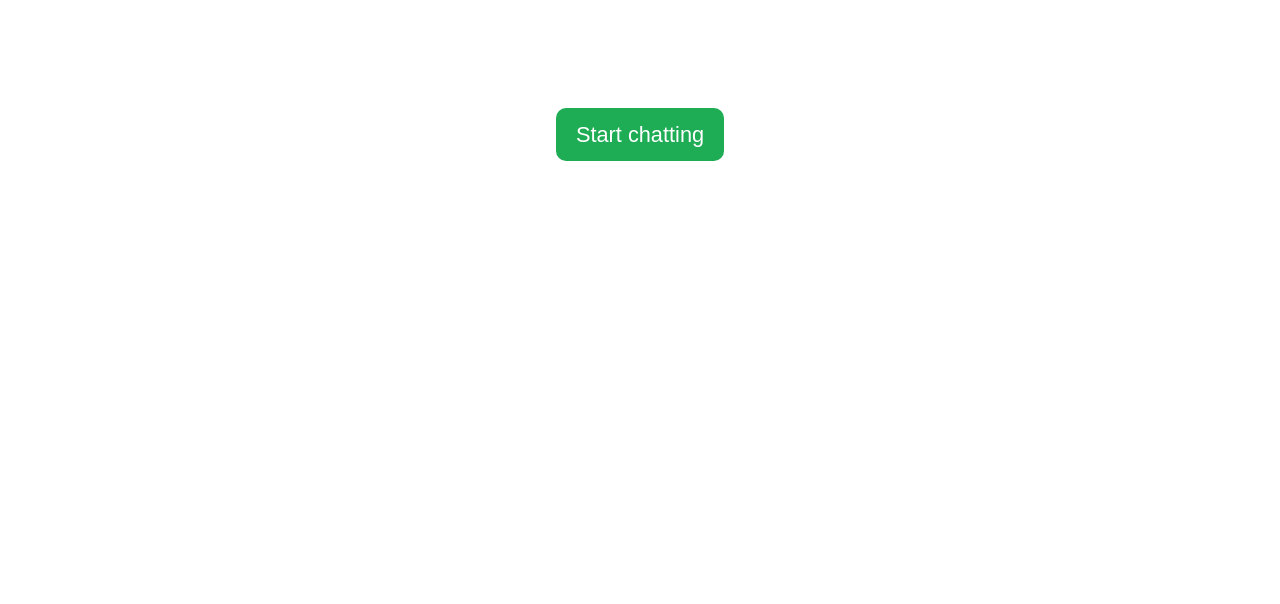
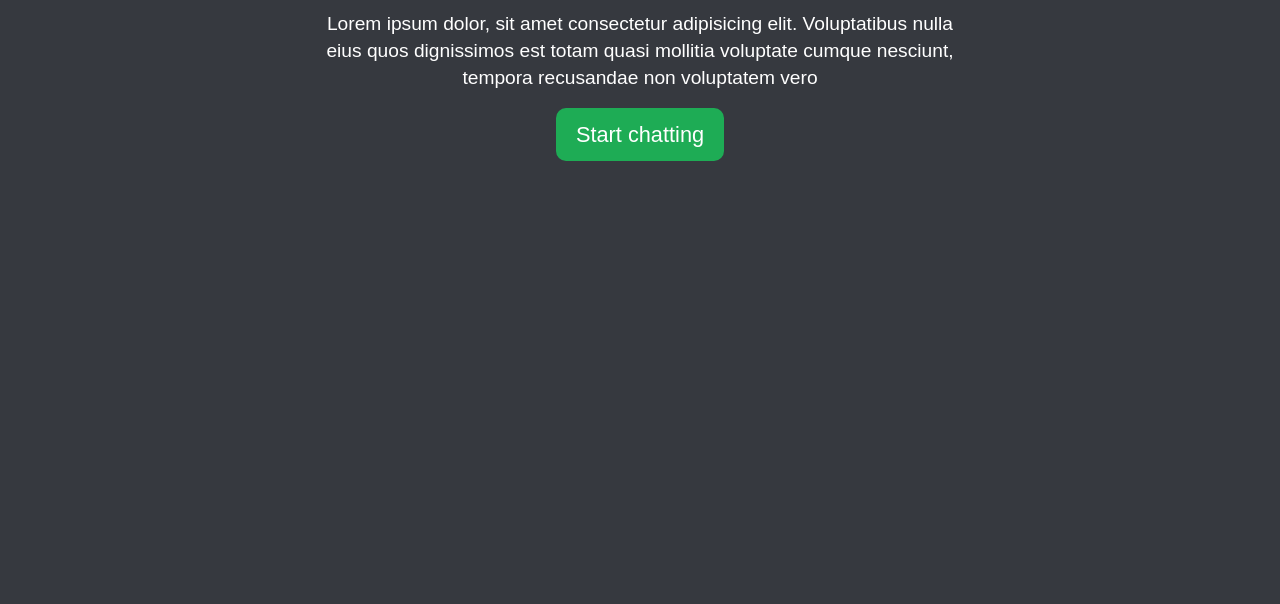
Before and after one commit to arnav-kr/Firechat, a plain HTML site: page index.htm in a window 1280 px wide. Shown: the part 196-800 px from the top of the page. Drawn offline with Linux system fonts and the light colour scheme.

Commit message:
Update home.css

```diff
--- a/res/stylesheets/home.css
+++ b/res/stylesheets/home.css
@@ -9,10 +9,34 @@
     font-family: Arial, 'Franklin Gothic Medium', sans-serif;
 }
 
+
+/*Custom Scrollbar */
+::-webkit-scrollbar {
+    width: 16px;
+    height: 16px;
+}
+::-webkit-scrollbar-thumb {
+    background-color:#202225;
+    min-height: 40px;
+    border: 4px solid transparent;
+    background-clip: padding-box;
+    border-radius: 8px;
+}
+::-webkit-scrollbar-corner{
+    background-color: transparent;
+}
+::-webkit-scrollbar-track{
+    border: 4px solid transparent;
+    background-clip: padding-box;
+    border-radius: 8px;
+    background-color: #2e3338;
+}
+
 body {
     height: 100vh;
     width: 100vw;
-    background: rgb(255, 255, 255);
+    /*This background color will also be the background color of scrollbar*/
+    background: #36393f;
     overflow: hidden;
     color: white;
 }
```
